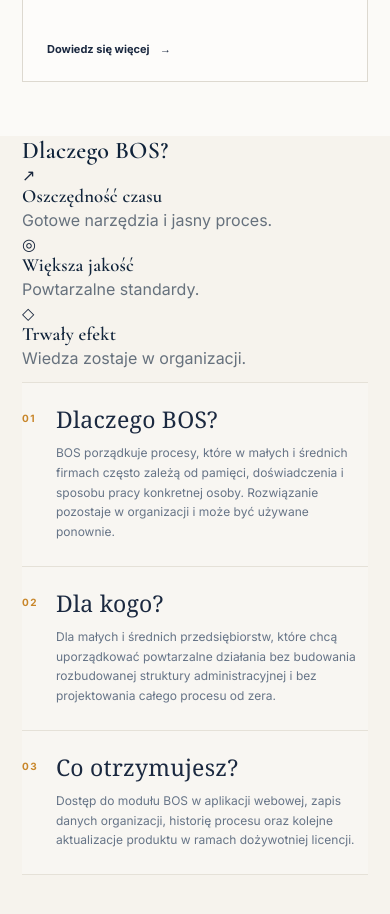
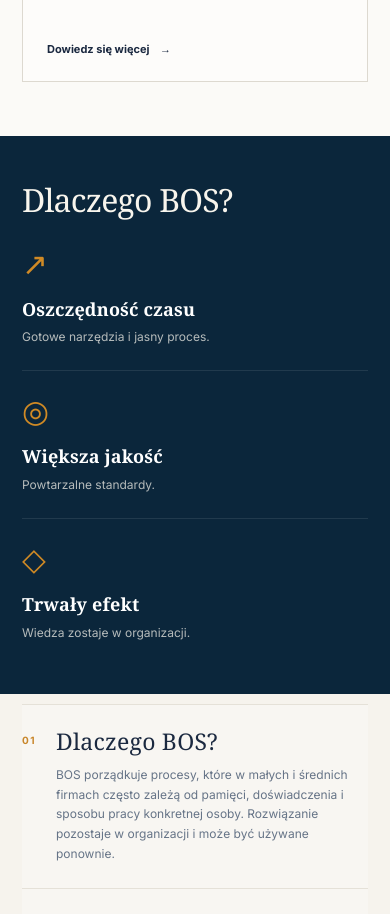
Before and after one commit to vernegroup/bos-platform, a Next.js app: page / in a window 390 px wide. Shown: the part 1480-2394 px from the top of the page. Built offline with nearby package versions, Linux system fonts and the light colour scheme.

Commit message:
LAYOUT-05 style Why BOS section

```diff
--- a/app/styles.css
+++ b/app/styles.css
@@ -2289,3 +2289,95 @@ a{
   .bos-home-product-icon{width:42px;height:42px;font-size:35px}
   .bos-home-product-card h3{font-size:21px}
 }
+
+
+/* ===========================================================
+   LAYOUT-05 — WHY BOS
+   =========================================================== */
+.bos-home-why{
+  padding:58px 0 64px;
+  background:#0b263b;
+  color:#f8f5ed;
+}
+
+.bos-home-why h2{
+  margin:0 0 42px;
+  color:#f8f5ed;
+  font-family:Georgia,"Times New Roman",serif;
+  font-size:39px;
+  font-weight:400;
+  line-height:1;
+  text-align:center;
+  letter-spacing:-.8px;
+}
+
+.bos-home-why-grid{
+  display:grid;
+  grid-template-columns:repeat(3,minmax(0,1fr));
+  max-width:1120px;
+  margin:0 auto;
+}
+
+.bos-home-why-item{
+  min-height:150px;
+  padding:0 42px;
+  border-right:1px solid rgba(255,255,255,.09);
+  display:flex;
+  flex-direction:column;
+  justify-content:flex-start;
+}
+
+.bos-home-why-item:first-child{
+  padding-left:0;
+}
+
+.bos-home-why-item:last-child{
+  padding-right:0;
+  border-right:0;
+}
+
+.bos-home-why-icon{
+  min-height:38px;
+  margin-bottom:13px;
+  color:#d08a25;
+  font-family:Georgia,"Times New Roman",serif;
+  font-size:31px;
+  line-height:1;
+}
+
+.bos-home-why-item h3{
+  margin:0 0 7px;
+  color:#fff;
+  font-family:Georgia,"Times New Roman",serif;
+  font-size:19px;
+  font-weight:600;
+  line-height:1.2;
+}
+
+.bos-home-why-item p{
+  margin:0;
+  color:rgba(248,245,237,.72);
+  font-size:12px;
+  line-height:1.6;
+}
+
+@media(max-width:800px){
+  .bos-home-why{padding:48px 0 52px}
+  .bos-home-why h2{text-align:left;font-size:35px;margin-bottom:32px}
+  .bos-home-why-grid{grid-template-columns:1fr}
+  .bos-home-why-item,
+  .bos-home-why-item:first-child,
+  .bos-home-why-item:last-child{
+    min-height:0;
+    padding:24px 0;
+    border-right:0;
+    border-bottom:1px solid rgba(255,255,255,.09);
+  }
+  .bos-home-why-item:first-child{padding-top:0}
+  .bos-home-why-item:last-child{padding-bottom:0;border-bottom:0}
+}
+
+@media(max-width:560px){
+  .bos-home-why h2{font-size:32px}
+  .bos-home-why-item h3{font-size:18px}
+}
```
